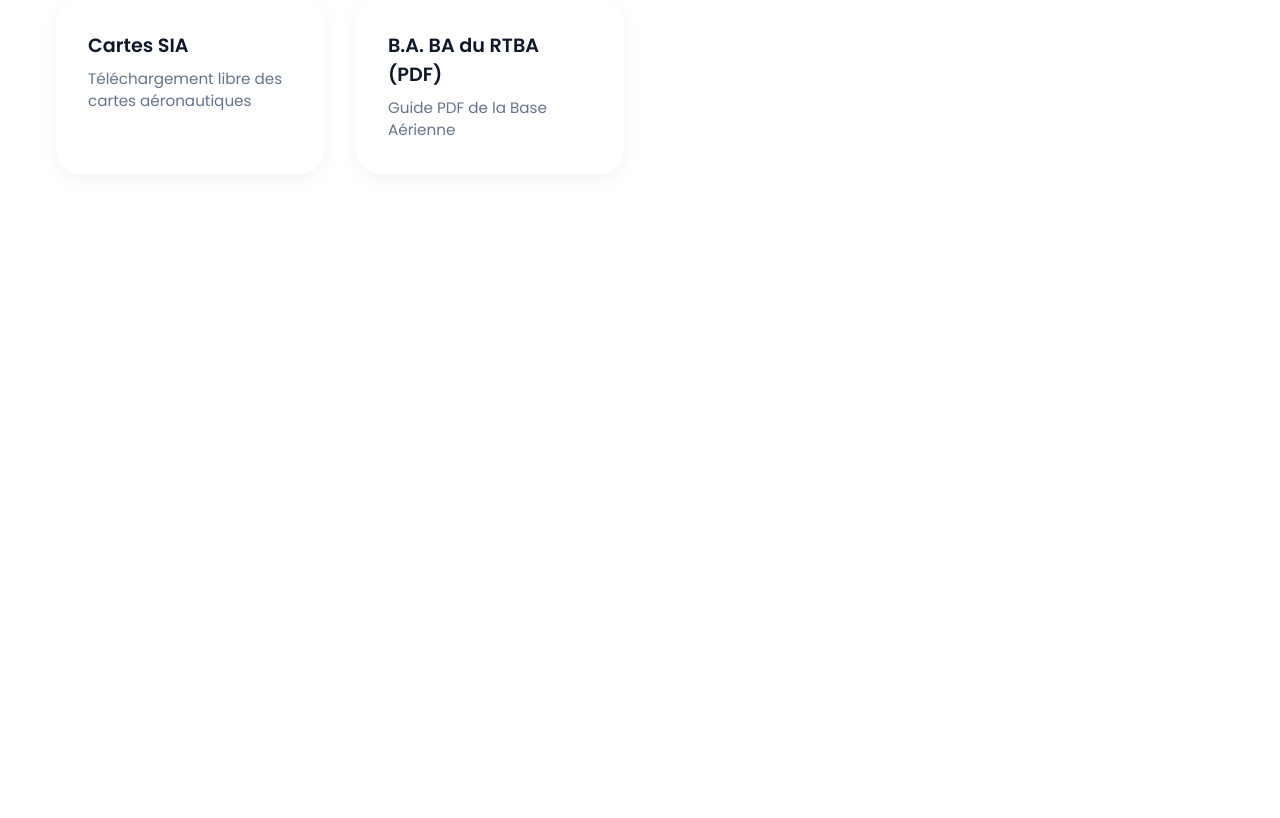
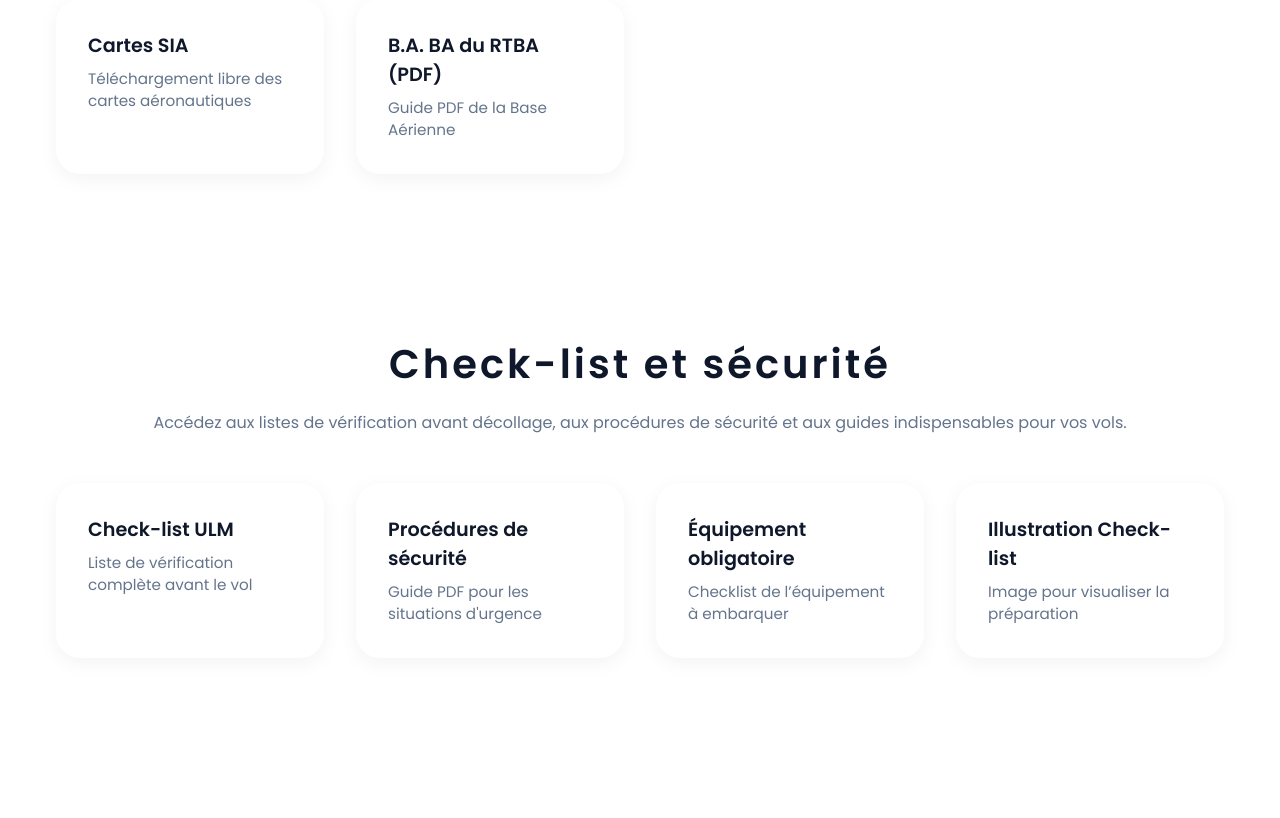
Before and after one commit to C0ulday/ULMASSO, a Django app: page /navigation in a window 1280 px wide. Shown: the part 1734-2552 px from the top of the page. Before the commit the page ends 1870 px from the top, so only its background shows below. Run offline with Django 4.2, Linux system fonts and the light colour scheme; some libraries are stand-ins or nearby versions.

Commit message:
update navigation

```diff
--- a/Internet/static/css/navigation.css
+++ b/Internet/static/css/navigation.css
@@ -243,6 +243,86 @@ body {
   line-height: 1.4rem;
 }
 
+/* ============================
+   SECTION CHECKLIST
+============================ */
+#checklist {
+  max-width: var(--max-width);
+  margin: 10rem auto;
+  padding: 0 1rem;
+  text-align: center;
+}
+
+#checklist .etapes-title {
+  font-size: 2.5rem;
+  font-weight: 600;
+  color: var(--text-dark);
+  margin-bottom: 1rem;
+  letter-spacing: 3px;
+}
+
+#checklist .description {
+  font-size: 1rem;
+  color: var(--text-light);
+  margin-bottom: 3rem;
+}
+
+#checklist .link-grid {
+  display: grid;
+  grid-template-columns: repeat(auto-fit, minmax(250px, 1fr));
+  gap: 2rem;
+}
+
+#checklist .link-card {
+  display: block;
+  padding: 2rem;
+  background-color: var(--white);
+  border-radius: 1.5rem;
+  box-shadow: 0 5px 20px rgba(0, 0, 0, 0.05);
+  text-align: left;
+  text-decoration: none;
+  color: inherit;
+  position: relative;
+  overflow: hidden;
+  transition: transform 0.4s ease, box-shadow 0.4s ease;
+}
+
+#checklist .link-card::before {
+  content: "";
+  position: absolute;
+  top: 0;
+  left: -100%;
+  width: 100%;
+  height: 100%;
+  background: linear-gradient(120deg, rgba(61,92,184,0.15), rgba(51,76,153,0.15));
+  transition: left 0.4s ease;
+}
+
+#checklist .link-card:hover::before {
+  left: 0;
+}
+
+#checklist .link-card:hover {
+  transform: translateY(-5px) scale(1.02);
+  box-shadow: 0 10px 25px rgba(0, 0, 0, 0.1);
+}
+
+#checklist .link-card h2 {
+  font-size: 1.2rem;
+  font-weight: 600;
+  color: var(--text-dark);
+  margin-bottom: 0.5rem;
+}
+
+#checklist .link-card p {
+  font-size: 0.95rem;
+  color: var(--text-light);
+  line-height: 1.4rem;
+}
+
+
+
+
 
 
 /* ============================
@@ -280,3 +360,20 @@ body {
     font-size: 2rem;
   }
 }
+/* ============================
+   Responsive Checklist
+============================ */
+@media (max-width: 992px) {
+  #checklist .link-grid {
+    grid-template-columns: repeat(2, 1fr);
+  }
+}
+
+@media (max-width: 768px) {
+  #checklist .link-grid {
+    grid-template-columns: 1fr;
+  }
+  #checklist .etapes-title {
+    font-size: 2rem;
+  }
+}
--- a/Internet/templates/navigation.html
+++ b/Internet/templates/navigation.html
@@ -19,21 +19,21 @@
       <div class="plan-contenu">
         <span class="numero">01</span>
         <h2 class="plan-header">
-          <a href="#lien1">Météo et conditions de vol</a>
+          <a href="#meteo">Météo et conditions de vol</a>
         </h2>
         <p>Consultez les prévisions météo, la visibilité et le vent afin d’adapter votre itinéraire et garantir la sécurité de votre vol.</p>
       </div>
       <div class="plan-contenu">
         <span class="numero">02</span>
         <h2 class="plan-header">
-          <a href="#lien2">Planification de la navigation</a>
+          <a href="#navigation">Planification de la navigation</a>
         </h2>
         <p>Préparez votre plan de vol : itinéraire, altitudes, zones aériennes et points de repère pour une navigation fluide.</p>
       </div>
       <div class="plan-contenu">
         <span class="numero">03</span>
         <h2 class="plan-header">
-          <a href="#lien3">Check-list et sécurité</a>
+          <a href="#checklist">Check-list et sécurité</a>
         </h2>
         <p>Revoyez les listes de vérification avant décollage, l’équipement obligatoire et les procédures d’urgence.</p>
       </div>
@@ -88,7 +88,7 @@
       <h2>SUP AIR (SIA)</h2>
       <p>Suppléments aux cartes aéronautiques officielles</p>
     </a>
-    <a href="https://www.mach7.ca/" target="_blank" rel="noopener noreferrer" class="link-card">
+    <a href="https://appli.mach7.com" target="_blank" rel="noopener noreferrer" class="link-card">
       <h2>Mach 7</h2>
       <p>Service cartographique – nécessite un abonnement</p>
     </a>
@@ -107,6 +107,33 @@
   </div>
 </section>
 
+<!-- Section Check-list et Sécurité -->
+<section class="etapes-container" id="checklist">
+  <h1 class="etapes-title">Check-list et sécurité</h1>
+  <p class="description">
+    Accédez aux listes de vérification avant décollage, aux procédures de sécurité et aux guides indispensables pour vos vols.
+  </p>
+  <div class="link-grid">
+    <a href="{% static 'res/checklist_ulm.pdf' %}" target="_blank" rel="noopener noreferrer" class="link-card">
+      <h2>Check-list ULM</h2>
+      <p>Liste de vérification complète avant le vol</p>
+    </a>
+    <a href="{% static 'res/procedures_securite.pdf' %}" target="_blank" rel="noopener noreferrer" class="link-card">
+      <h2>Procédures de sécurité</h2>
+      <p>Guide PDF pour les situations d'urgence</p>
+    </a>
+    <a href="{% static 'res/equipement_obligatoire.pdf' %}" target="_blank" rel="noopener noreferrer" class="link-card">
+      <h2>Équipement obligatoire</h2>
+      <p>Checklist de l’équipement à embarquer</p>
+    </a>
+    <a href="{% static 'images/checklist.jpg' %}" target="_blank" rel="noopener noreferrer" class="link-card">
+      <h2>Illustration Check-list</h2>
+      <p>Image pour visualiser la préparation</p>
+    </a>
+  </div>
+</section>
+
+
 {% endblock %}
 
 {% block extra_js %}
```
